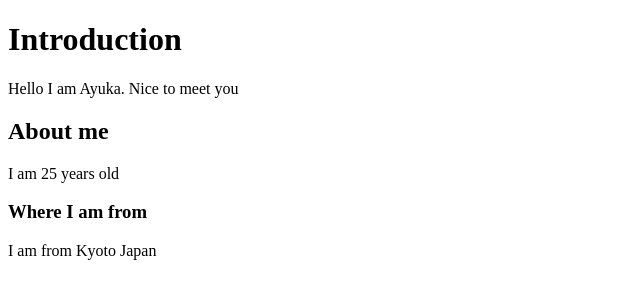
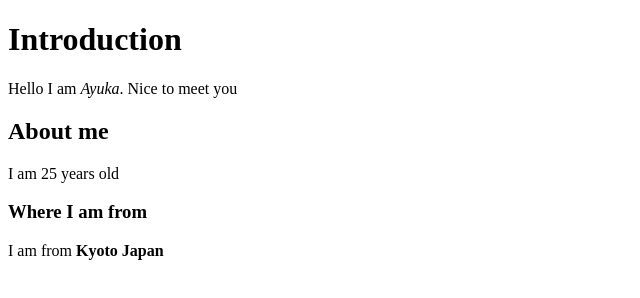
Before and after one commit to ayuka91/html_css, a plain HTML site: page headings.html in a window 1280 px wide. Shown: the full height of the page, 0-640 px from the left. Drawn offline with Linux system fonts and the light colour scheme.

Commit message:
added b & i tags

```diff
--- a/headings.html
+++ b/headings.html
@@ -10,13 +10,13 @@
 
 <h1>Introduction</h1>
 
-<p> Hello I am Ayuka. Nice to meet you </p>
+<p> Hello I am <i>Ayuka</i>. Nice to meet you </p>
 
 <h2>About me</h2>
 <p> I am 25 years old </p>
 
 <h3>Where I am from</h3>
-<p> I am from Kyoto Japan </p>
+<p> I am from <b>Kyoto Japan</b> </p>
 
 </body>
 </html>
```
